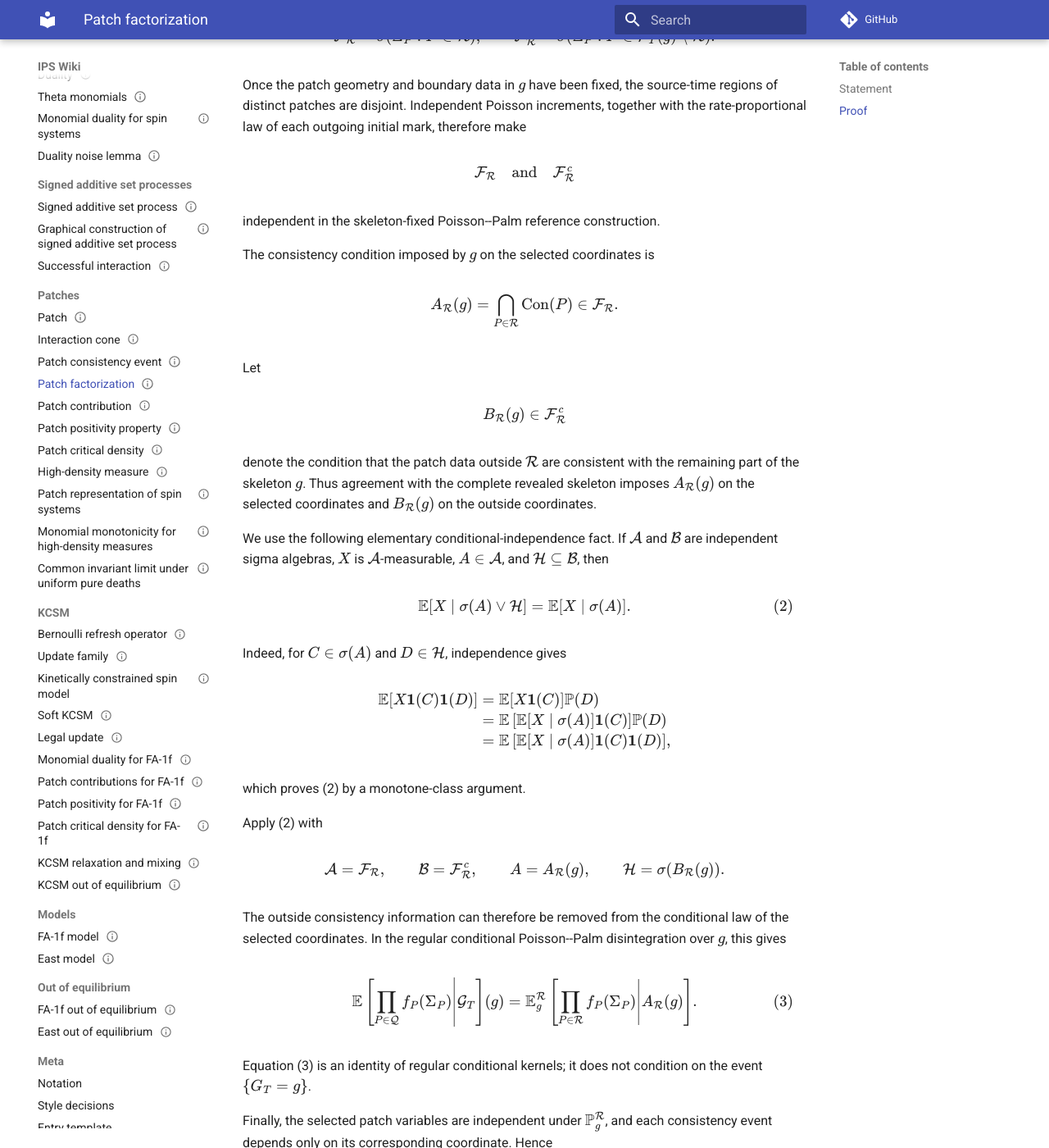
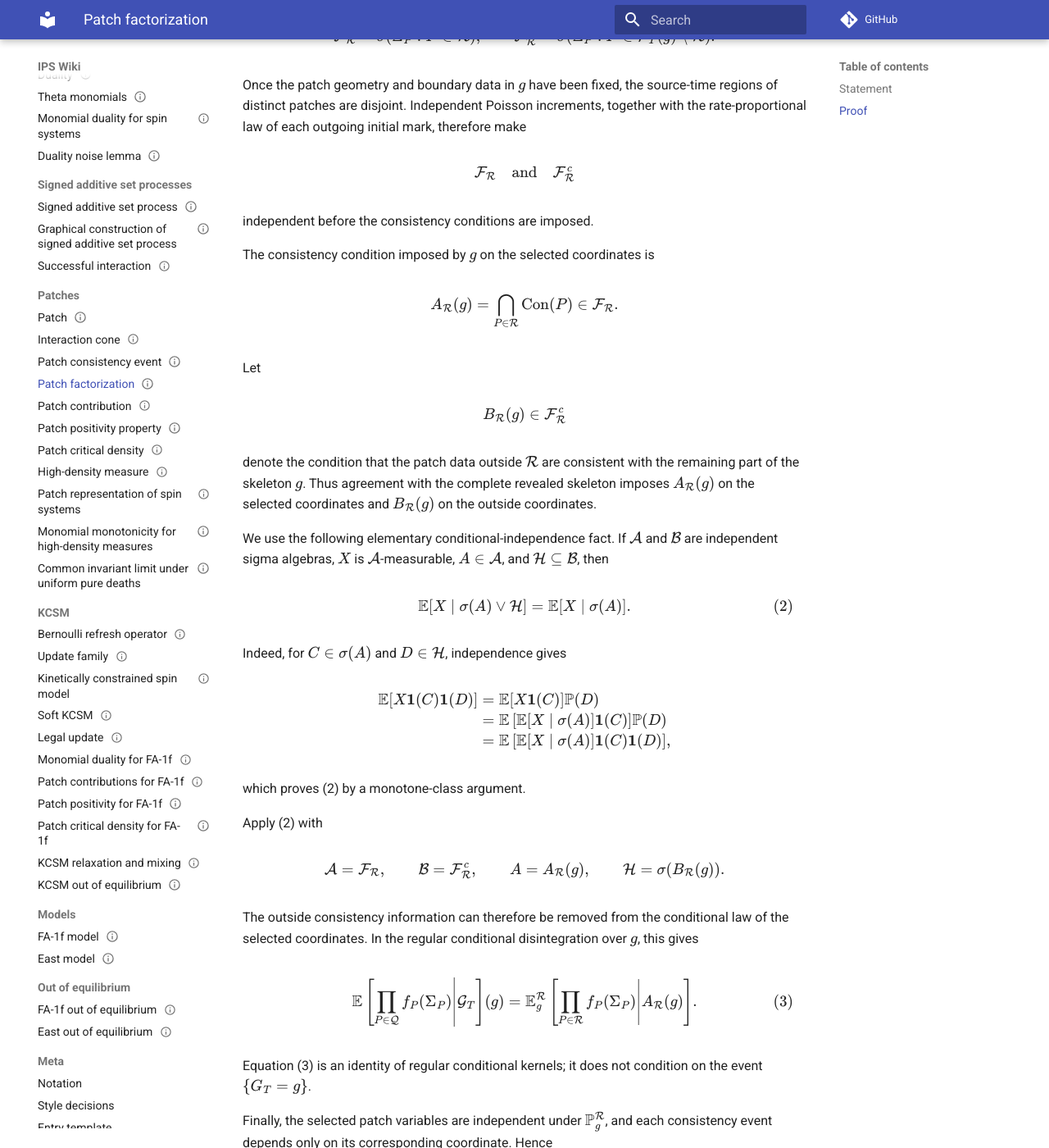
Before and after one commit to maciejgluchowski86-beep/ips-wiki, an MkDocs documentation site: the page built from docs/entries/patch-factorization.md, in a window 1280 px wide and 1400 px high, scrolled down 1316 px. Shown: the whole window at 82% size. Built offline with MkDocs 1.6.1 and Material for MkDocs 9.7.7, drawn with Linux system fonts in a browser that asks for light colours; comment, search, counter and statistics services are not loaded.

Commit message:
Remove unnecessary Palm terminology

```diff
--- a/docs/entries/patch-factorization.md
+++ b/docs/entries/patch-factorization.md
@@ -81,7 +81,7 @@ $$
 \mathcal F_{\mathcal R}^c
 $$
 
-independent in the skeleton-fixed Poisson--Palm reference construction.
+independent before the consistency conditions are imposed.
 
 The consistency condition imposed by \(g\) on the selected coordinates is
 
@@ -143,7 +143,7 @@ A=A_{\mathcal R}(g),
 \mathcal H=\sigma(B_{\mathcal R}(g)).
 $$
 
-The outside consistency information can therefore be removed from the conditional law of the selected coordinates. In the regular conditional Poisson--Palm disintegration over \(g\), this gives
+The outside consistency information can therefore be removed from the conditional law of the selected coordinates. In the regular conditional disintegration over \(g\), this gives
 
 $$
 \begin{aligned}
```
